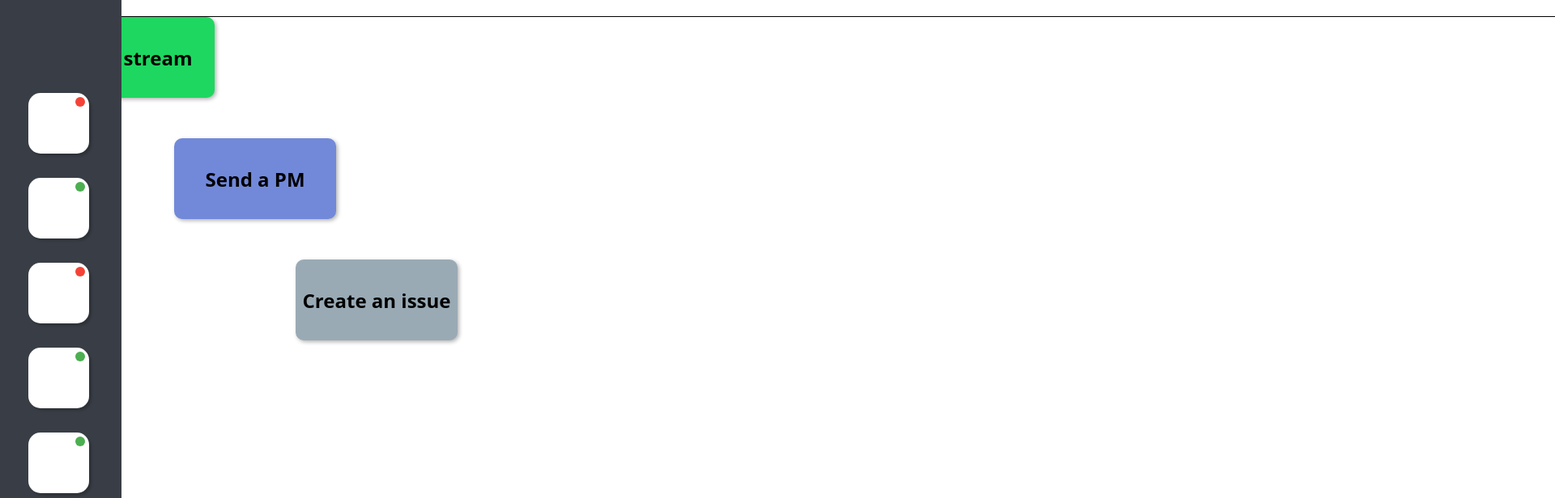
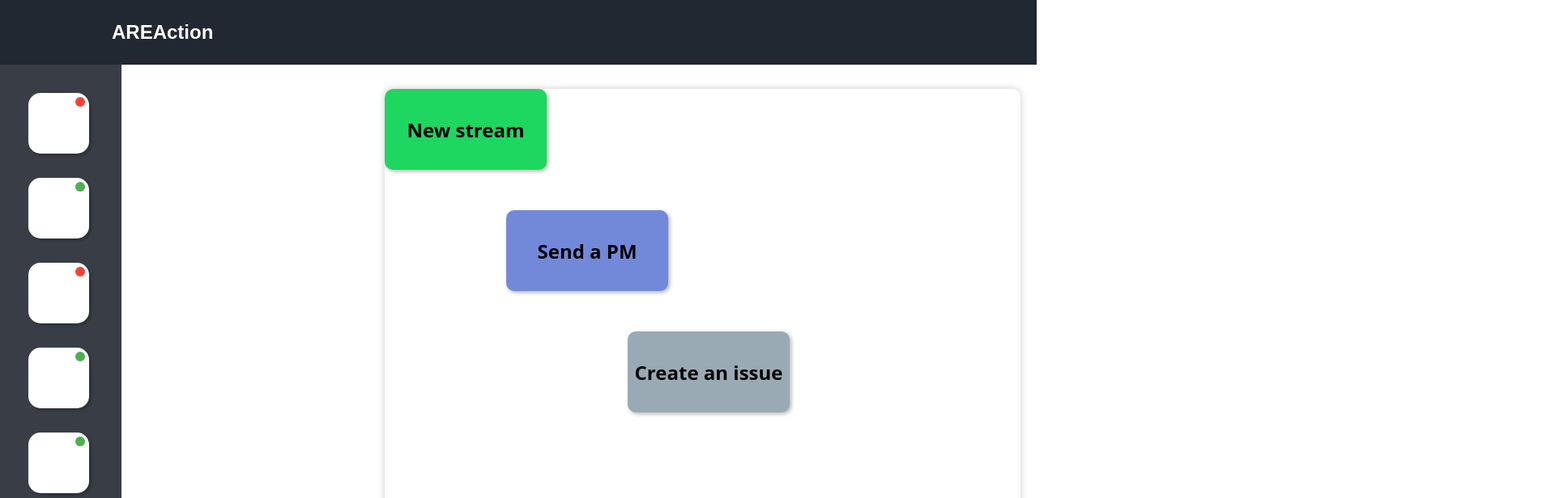
Before and after one commit to VictorHarri-Chal/AREA, a React (Create React App) app in the folder web/: page /dashboard in a window 1280 px wide. Shown: the top 616 px of the page at 81% size, 1920 px wide, since content can reach past the window. Built offline with nearby package versions, Linux system fonts and the light colour scheme; some icons are missing.

Commit message:
[FIX] Good style for Playground

```diff
--- a/web/src/components/Playground/PlaygroundElements.js
+++ b/web/src/components/Playground/PlaygroundElements.js
@@ -1,21 +1,42 @@
 import styled from "styled-components";
 
 export const PlaygroundMain = styled.div`
-    display: grid;
-    place-items: center;
-    margin: 0 auto;
-    width: 90%;
-    max-width: 1600px;
-    height: 800px;
-    margin-top: 20px;
+    position: absolute;
+    top: 110px;
+    left: 475px;
+    width: calc(100vw - 495px);
+    height: calc(100vh - 130px);
+
+    transition: all 0.2s ease-in-out forwards;
+
+    box-shadow: 0 0 10px rgba(0, 0, 0, 0.2);
+    border-radius: 10px;
+
+    user-select: none;
+    overflow: scroll;
+
+    scrollbar-width: thin;
+
+    @media screen and (max-width: 1000px) {
+        top: 110px;
+        left: 15px;
+        width: calc(100vw - 30px);
+        height: calc(100vh - 130px);
+    }
+
 `;
 
 export const PlaygroundContainer = styled.div`
     position: relative;
-    border: 1px solid black;
-    width: 2050px;
-    height: 1100px;
-    overflow: hidden;
+    width: calc(100vw - 495px);
+    height: calc(100vh - 130px);
+
+    @media screen and (max-width: 1000px) {
+        top: 110px;
+        left: 15px;
+        width: calc(100vw - 30px);
+        height: calc(100vh - 130px);
+    }
 `;
 
 export const PlaygroundBox = styled.div`
@@ -32,6 +53,19 @@ export const PlaygroundBox = styled.div`
     font-size: 24px;
     font-family: 'Open Sans', sans-serif;
     font-weight: bold;
+
+    &:hover {
+        transform: scale(1.05);
+        cursor: pointer;
+        transition: transform  0.15s ease-in-out;
+    }
+
+    &:active {
+        transform: scale(0.95);
+        transition: transform  0.15s ease-in-out;
+    }
+
+
     overflow: hidden;
     text-overflow: ellipsis;
     white-space: nowrap;
--- a/web/src/pages/Dashboard/index.js
+++ b/web/src/pages/Dashboard/index.js
@@ -18,7 +18,7 @@ const Dashboard = () => {
 
     return (
         <>
-            {/* <Navbar isOpen={false} isInDashboard={true}/> */}
+            <Navbar isOpen={false} isInDashboard={true}/>
 
             <Playground newRectangle={newRectangle} setNewRectangle={setNewRectangle}/>
             <AppSidebar setAppSelected={setAppSelected} isOpen={isOpen} toggleSideBar={toggleSideBar} />
```
